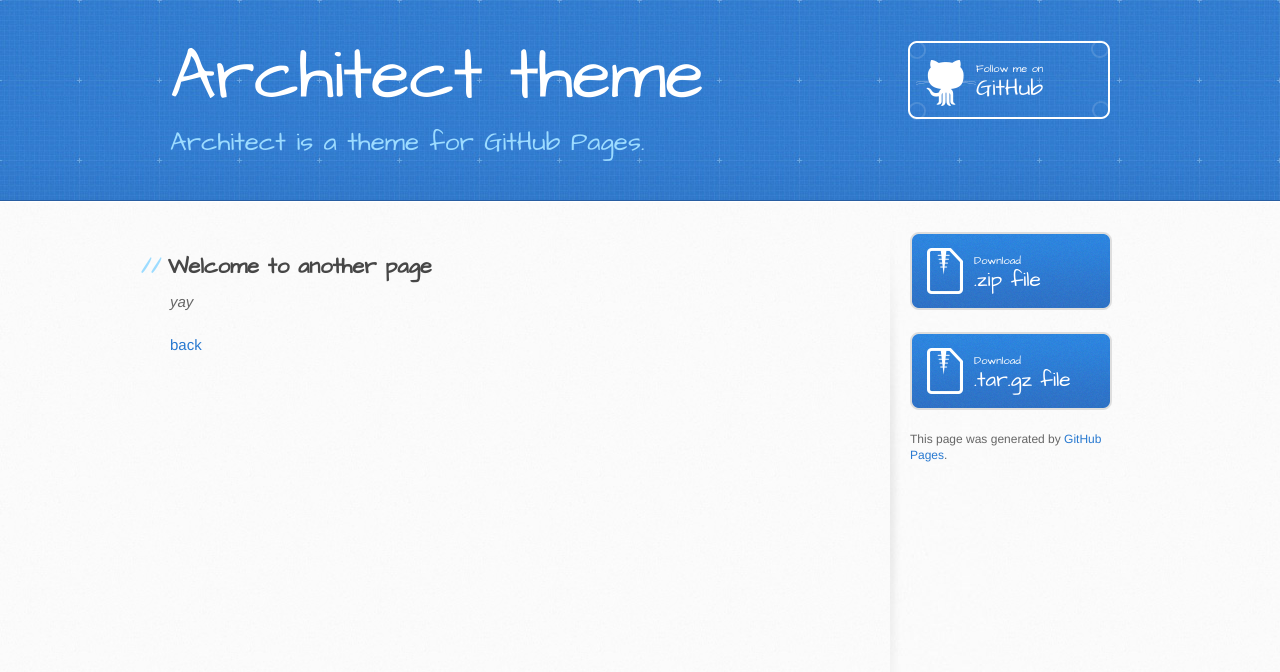
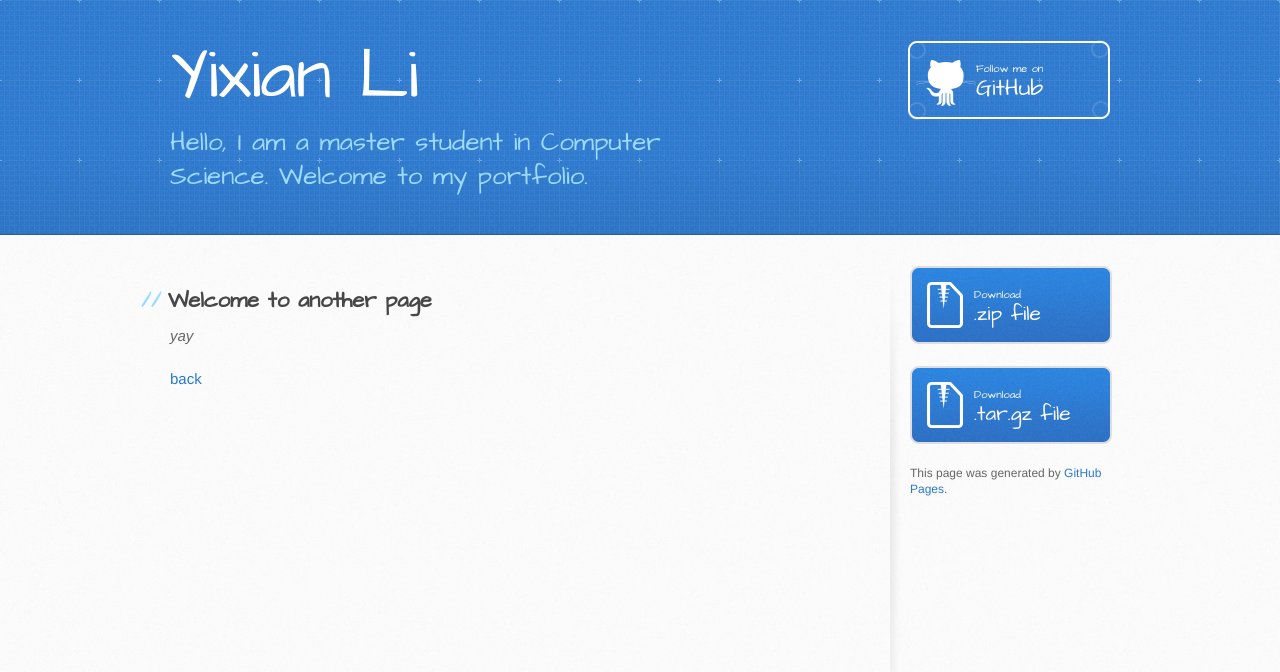
Before and after one commit to yx-20/yx-20.github.io, a Jekyll site: the page built from another-page.md, in a window 1280 px wide. Shown: the top 672 px of the page. Built offline with Jekyll 4.4.1, drawn with Linux system fonts in a browser that asks for light colours; our own code applies the rules of GitHub Pages for plain Markdown files.

Commit message:
change title

```diff
--- a/_config.yml
+++ b/_config.yml
@@ -1,5 +1,5 @@
-title: Architect theme
-description: Architect is a theme for GitHub Pages.
+title: Yixian Li
+description: Hello, I am a master student in Computer Science. Welcome to my portfolio.
 show_downloads: true
 google_analytics:
 theme: jekyll-theme-architect
```
Also changed, not shown: README.md.
